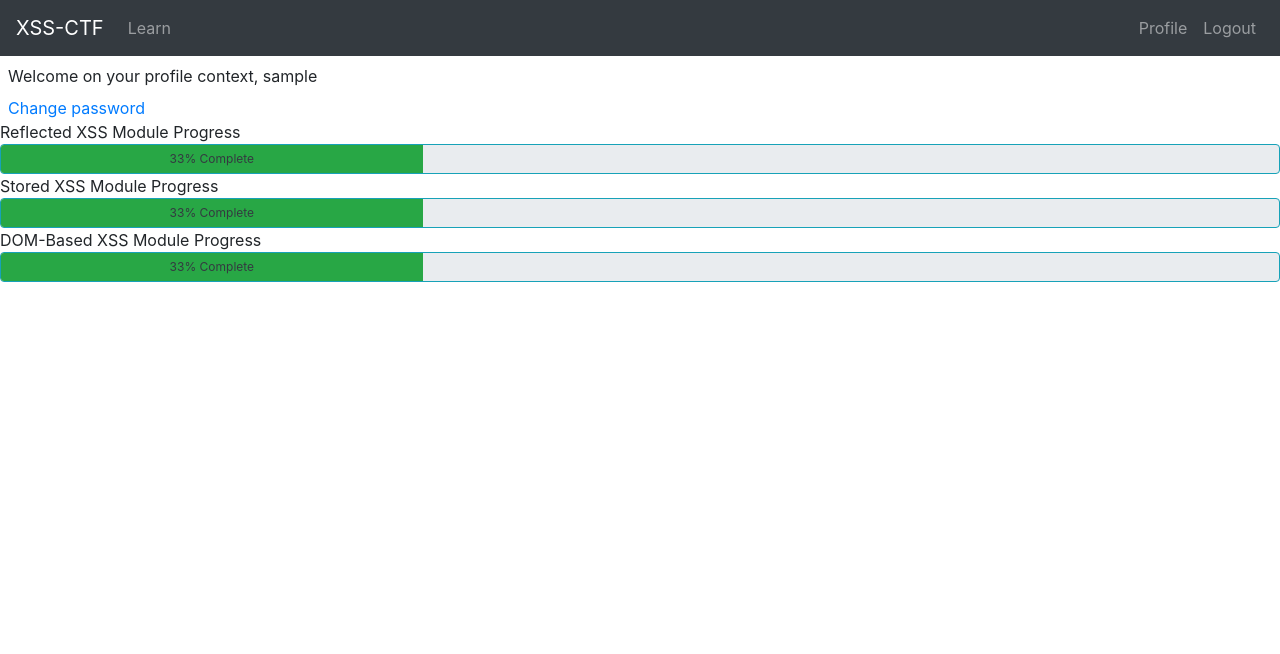
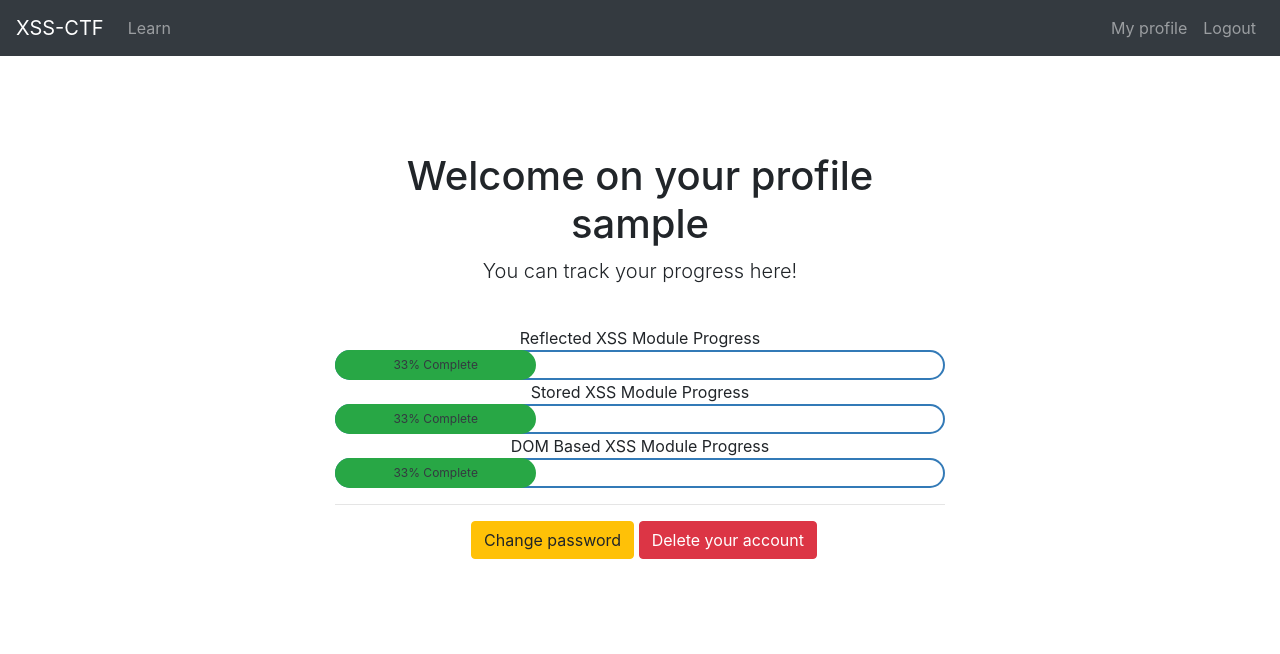
Before and after one commit to Nadenik/XSS_APP, a Django app: page /profile/ in a window 1280 px wide. Shown: the top 654 px of the page. Run offline with Django 4.2, Linux system fonts and the light colour scheme; a user stored in the database is signed in; tables that the repository leaves empty hold one stand-in row (values such as "Sample post").

Commit message:
front end improvements

```diff
--- a/dom_based_xss/templates/dom_based_xss/dom_based_xss_level1.html
+++ b/dom_based_xss/templates/dom_based_xss/dom_based_xss_level1.html
@@ -5,7 +5,7 @@
 {% load static %}
 <script src="{% static 'dom_based_xss/js/scripts.js' %}"></script>
 <script src="{% static 'website/js/scripts.js' %}"></script>
-
+<div class="container">
 
 <img src="{% static 'dom_based_xss/images/facebook.png' %}">
 
@@ -20,4 +20,6 @@
 </div>
 <div id="tweet-container"></div>
 </form>
+
+</div>
 {% endblock content %}
--- a/stored_xss/urls.py
+++ b/stored_xss/urls.py
@@ -16,4 +16,5 @@ urlpatterns = [
     path('stored_xss/level2_delete_comment/<int:id>', level2_delete_comment, name="stored_xss_level2_delete_comment"),
     # level3 endpoints
     path('stored_xss/level3_create_image', level3_image_endpoint, name='stored_xss_level3_create_image'),
+    path('stored_xss/level3_delete_image/<int:id>', level3_delete_image, name="stored_xss_level3_delete_image")
 ]
--- a/templates/components/navbar.html
+++ b/templates/components/navbar.html
@@ -12,7 +12,7 @@
 
           {% if user.is_authenticated %}
           <li class="nav-item">
-              <a class="nav-link" href="{% url 'profile' %}">Profile</a>
+              <a class="nav-link" href="{% url 'profile' %}">My profile</a>
           </li>
           <li class="nav-item">
             <a class="nav-link" href="{% url 'logout' %}">Logout</a>
--- /dev/null
+++ b/website/static/website/css/styles.css
@@ -0,0 +1,56 @@
+:root {
+  --jumbotron-padding-y: 3rem;
+}
+
+.jumbotron {
+  padding-top: var(--jumbotron-padding-y);
+  padding-bottom: var(--jumbotron-padding-y);
+  margin-bottom: 0;
+  background-color: #fff;
+}
+@media (min-width: 768px) {
+  .jumbotron {
+    padding-top: calc(var(--jumbotron-padding-y) * 2);
+    padding-bottom: calc(var(--jumbotron-padding-y) * 2);
+  }
+}
+
+.jumbotron p:last-child {
+  margin-bottom: 0;
+}
+
+.jumbotron-heading {
+  font-weight: 300;
+}
+
+.jumbotron .container {
+  max-width: 40rem;
+}
+
+.progress-bar[aria-valuenow="1"],
+.progress-bar[aria-valuenow="2"] {
+min-width: 3%;
+}
+
+.progress-bar[aria-valuenow="0"] {
+    color: black;
+    min-width: 3%;
+    background: transparent;
+    box-shadow: none;
+  }
+.progress-bar{
+border-top-right-radius: 40px !important;
+border-bottom-right-radius: 40px !important;
+-webkit-box-shadow: none !important;
+  -moz-box-shadow: none !important;
+  box-shadow: none !important;
+}
+
+.progress{
+border-radius: 40px !important;
+background-color: white !important;
+-webkit-box-shadow: inset 0 0 0 2px #337AB7 !important;
+-moz-box-shadow: inset 0 0 0 2px #337AB7 !important;
+box-shadow: inset 0 0 0 2px #337AB7 !important;
+border: none;
+}
--- a/website/templates/website/profile.html
+++ b/website/templates/website/profile.html
@@ -1,15 +1,19 @@
 {% extends 'base.html' %}
 
 {% block content %}
-<p class="m-2">Welcome on your profile context, {{user.username}}</p>
-{% if user.is_authenticated %}
-        <a class="ml-2" href="{% url 'password_change' %}">Change password</a>
-    {% endif %}
+{% load static %}
+<link rel="stylesheet" href="{% static 'website/css/styles.css' %}">
+<section class="jumbotron text-center">
+    <div class="container">
+      <h1>Welcome on your profile {{user.username}}</h1>
+      <p class="lead">You can track your progress here!</p>
+
+
     <br>
 
 {% if reflected_xss %}
 Reflected XSS Module Progress
-    <div class="progress border border-info" style="height: 30px;">
+    <div class="progress" style="height: 30px;">
         <div class="progress-bar bg-success text-dark" role="progressbar" aria-valuenow="{{reflected_xss.get_progress}}"
         aria-valuemin="0" aria-valuemax="100" style="width: {{reflected_xss.get_progress}}%">
         {{reflected_xss.get_progress}}% Complete
@@ -19,7 +23,7 @@ Reflected XSS Module Progress
 
       {% if stored_xss %}
       Stored XSS Module Progress
-      <div class="progress border border-info" style="height: 30px;">
+      <div class="progress" style="height: 30px;">
           <div class="progress-bar bg-success text-dark" role="progressbar" aria-valuenow="{{stored_xss.get_progress}}"
           aria-valuemin="0" aria-valuemax="100" style="width: {{stored_xss.get_progress}}%">
           {{stored_xss.get_progress}}% Complete
@@ -28,12 +32,20 @@ Reflected XSS Module Progress
         {% endif %}
 
         {% if dom_based_xss %}
-        DOM-Based XSS Module Progress
-    <div class="progress border border-info" style="height: 30px;">
+        DOM Based XSS Module Progress
+    <div class="progress" style="height: 30px;">
         <div class="progress-bar bg-success text-dark" role="progressbar" aria-valuenow="{{dom_based_xss.get_progress}}"
         aria-valuemin="0" aria-valuemax="100" style="width: {{dom_based_xss.get_progress}}%">
         {{dom_based_xss.get_progress}}% Complete
         </div>
       </div>
       {% endif %}
+      <hr>
+      <a class="ml-2" href="{% url 'password_change' %}"><button type="button" class="btn btn-warning">Change password</button></a>
+
+<a href="#"><button type="button" class="btn btn-danger">Delete your account</button></a>
+    </div>
+
+</section>
+
 {% endblock content %}
```
Also changed, not shown: stored_xss/models.py (+6 -21 lines), stored_xss/static/stored_xss/js/scripts.js (+19 -0 lines), stored_xss/templates/stored_xss/level3.html (+51 -8 lines), stored_xss/views.py (+41 -28 lines), templates/registration/password_change_form.html (+9 -1 lines), website/templates/website/index.html (+4 -4 lines), stored_xss/migrations/0004_image_artist.py (added), stored_xss/migrations/0005_image_description.py (added).
